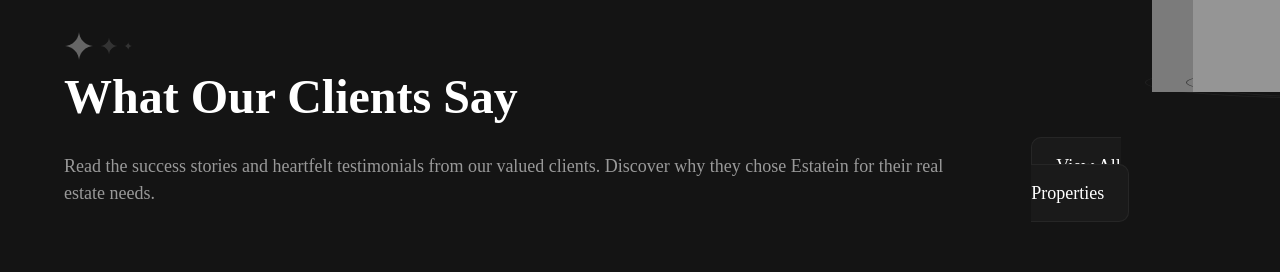
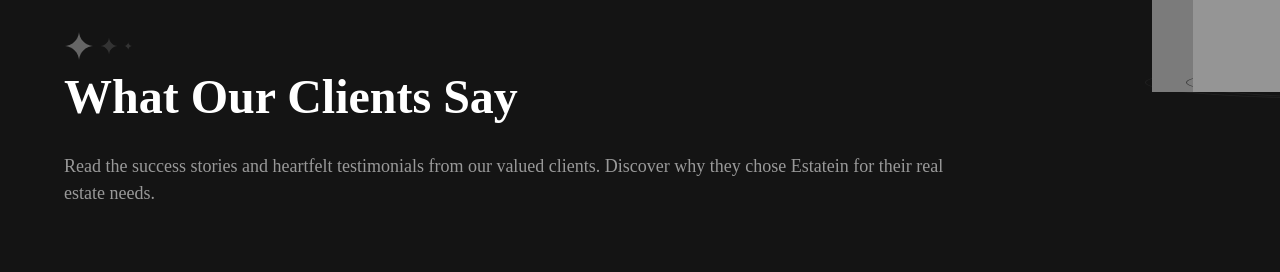
Before and after one commit to marynafedotova/Estatein, a React (Vite) app: page /#/ in a window 1280 px wide. Shown: the part 2700-2972 px from the top of the page. Built offline with nearby package versions, Linux system fonts and the light colour scheme; a web font is replaced by a local one.

Commit message:
fix link

```diff
--- a/src/components/Reviews.jsx
+++ b/src/components/Reviews.jsx
@@ -8,9 +8,6 @@ export default function Reviews() {
       <h2>What Our Clients Say</h2>
       <div className="subtitle-block">
     <div className="subtitle">Read the success stories and heartfelt testimonials from our valued clients. Discover why they chose Estatein for their real estate needs.</div>
-    <div className="properties-link">
-      <Link to="/aboutus#valuedclients">View All Properties</Link>
-    </div>
     </div>
     <div id="reviews-slider">
     <ReviewsSlider />
```
